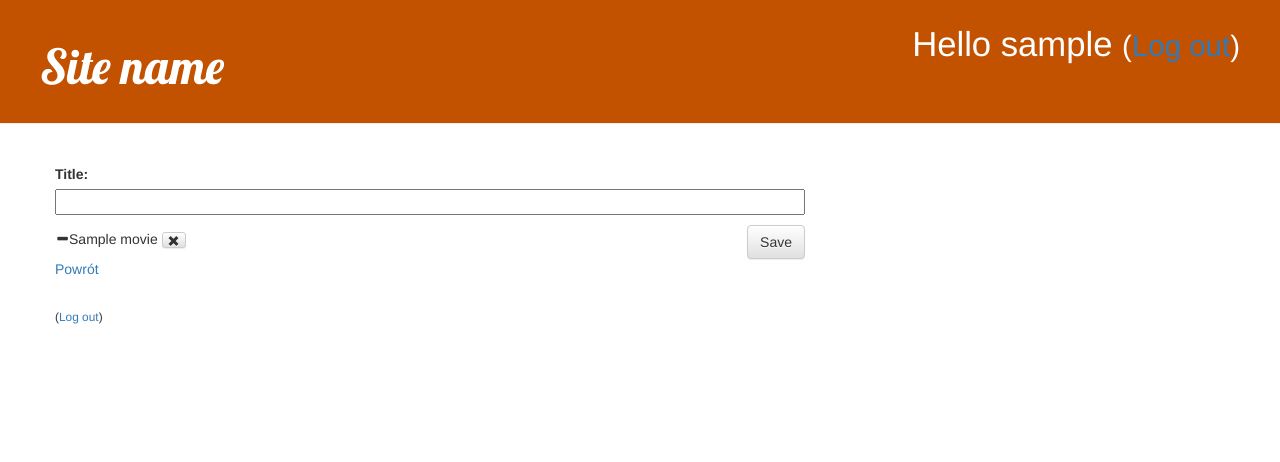
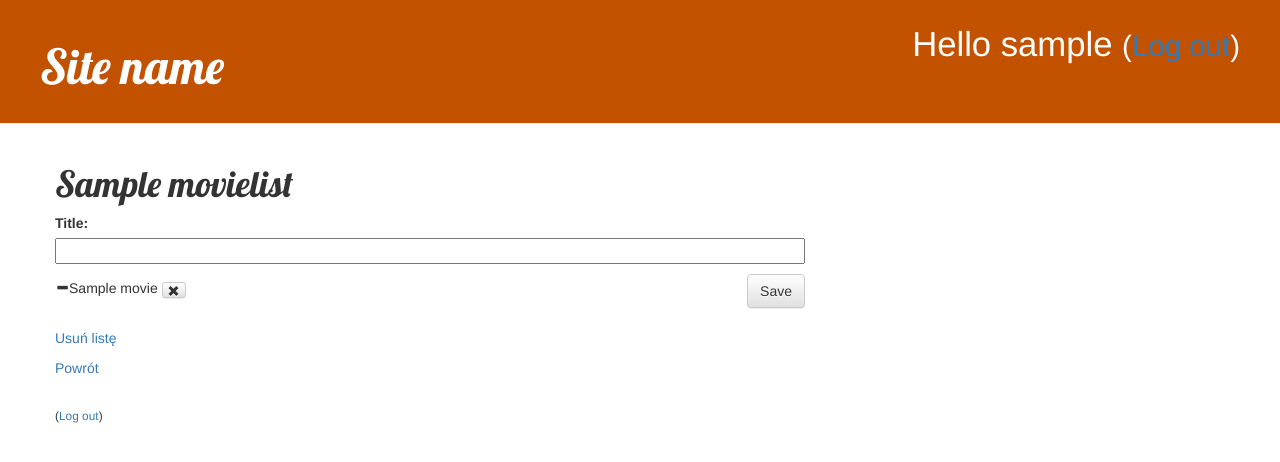
Before and after one commit to gpachota/movies-to-watch-together, a Django app: page /list/1/ in a window 1280 px wide. Shown: the top 462 px of the page. Run offline with Django 3.2, Linux system fonts and the light colour scheme; a user stored in the database is signed in; tables that the repository leaves empty hold one stand-in row (values such as "Sample post"); some libraries are stand-ins or nearby versions.

Commit message:
Added ability to remove list by author of list

```diff
--- a/movieslist/templates/movieslist/list_detail.html
+++ b/movieslist/templates/movieslist/list_detail.html
@@ -1,19 +1,23 @@
 {% extends 'movieslist/base.html' %}
 
 {% block content %}
-<h1>{{ movielist.title }}</h1>
+<h1>{{ movielist.list_name }}</h1>
 <form method="POST" class="post-form">{% csrf_token %}
     {{ form.as_p }}
     <button type="submit" class="save btn btn-default">Save</button>
 </form>
 {% for movie in movielist.movie_list_name.all %}
 <p><span class="glyphicon glyphicon-minus"></span>{{ movie.title }}
-    {% if user == movie.author %}
     <a class="btn btn-default btn-xs" href="{% url 'movie_remove' pk=movie.pk %}"><span
             class="glyphicon glyphicon-remove"></span></a>
-    {% endif %}
 </p>
 {% endfor %}
+<br>
+
+{% if user == contributors.all.0 %}
+    <p><a href="{% url 'list_remove' pk=movielist.pk %}">Usuń listę</a></p>
+{% endif %}
+
 <p><a href="{% url 'main_page' %}">Powrót</a></p>
 
 
--- a/movieslist/urls.py
+++ b/movieslist/urls.py
@@ -5,4 +5,5 @@ urlpatterns = [
     path('', views.main_page, name='main_page'),
     path('list/<int:pk>/', views.list_detail, name='list_detail'),
     path('movie/<int:pk>/remove/', views.movie_remove, name='movie_remove'),
+    path('list/<int:pk>/remove/', views.list_remove, name='list_remove')
 ]
--- a/movieslist/views.py
+++ b/movieslist/views.py
@@ -24,6 +24,7 @@ def main_page(request):
 @login_required
 def list_detail(request, pk):
     movielist = get_object_or_404(MovieList, pk=pk)
+    contributors = movielist.contributors
     movies = Movie.objects.filter(movie_list=movielist.id)
 
     if request.method == "POST":
@@ -36,7 +37,8 @@ def list_detail(request, pk):
             return redirect('list_detail', pk=pk)
     else:
         form = MovieForm()
-    return render(request, 'movieslist/list_detail.html', {'movielist': movielist, 'movies': movies, 'form': form})
+    return render(request, 'movieslist/list_detail.html', {'movielist': movielist, 'movies': movies,
+                                                           'contributors': contributors, 'form': form})
 
 
 @login_required()
@@ -44,3 +46,10 @@ def movie_remove(request, pk):
     movie = get_object_or_404(Movie, pk=pk)
     movie.delete()
     return redirect('list_detail', pk=movie.movie_list.pk)
+
+
+@login_required()
+def list_remove(request, pk):
+    list = get_object_or_404(MovieList, pk=pk)
+    list.delete()
+    return redirect('main_page')
```
